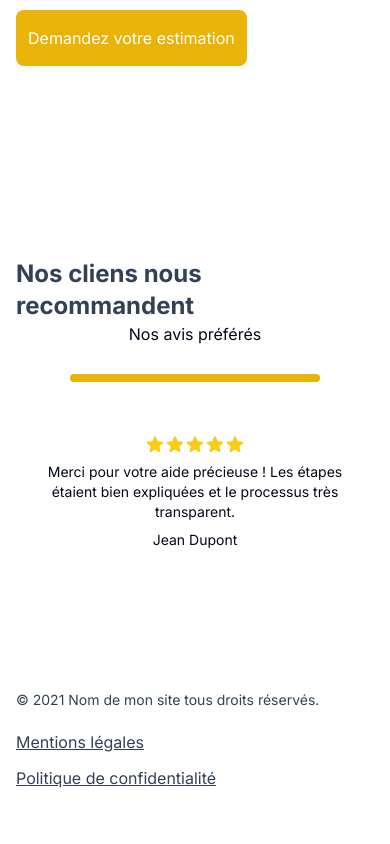
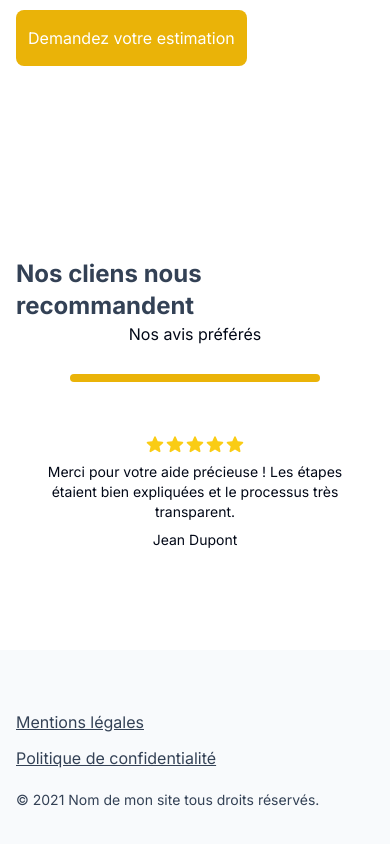
Before and after one commit to magicniclus/reseaumandataireimmobilier, a Next.js app: page / in a window 390 px wide. Shown: the part 6077-6921 px from the top of the page. Built offline with nearby package versions, Linux system fonts and the light colour scheme; no server answers.

Commit message:
Update Footer.tsx

```diff
--- a/src/components/perso/footer/Footer.tsx
+++ b/src/components/perso/footer/Footer.tsx
@@ -1,8 +1,10 @@
 const Footer = () => {
   return (
-    <footer className="w-full mb-14 md:mb-0">
+    <footer className="w-full mb-20 md:mb-0 bg-slate-50 md:bg-white">
       <div className="w-full max-w-5xl mx-auto px-4 py-10 md:px-6 text-slate-700 flex justify-between flex-col md:flex-row">
-        <p className="text-sm">© 2021 Nom de mon site tous droits réservés.</p>
+        <p className="text-sm hidden md:block">
+          © 2021 Nom de mon site tous droits réservés.
+        </p>
         <div className="flex flex-col md:flex-row  mt-5 md:mt-0">
           <a href="/mentions-legales" target="_blank" className="underline">
             Mentions légales
@@ -15,6 +17,9 @@ const Footer = () => {
             Politique de confidentialité
           </a>
         </div>
+        <p className="text-sm block md:hidden mt-5">
+          © 2021 Nom de mon site tous droits réservés.
+        </p>
       </div>
     </footer>
   );
```
